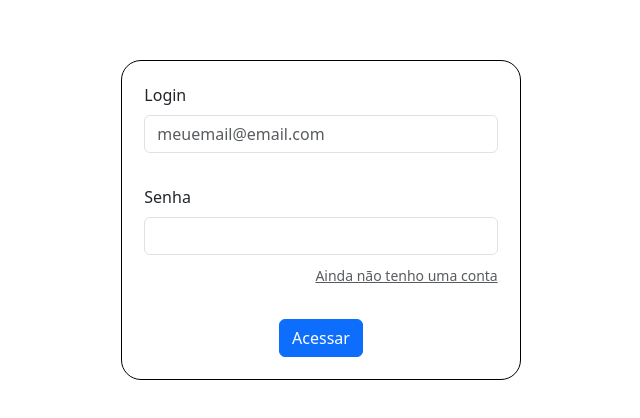
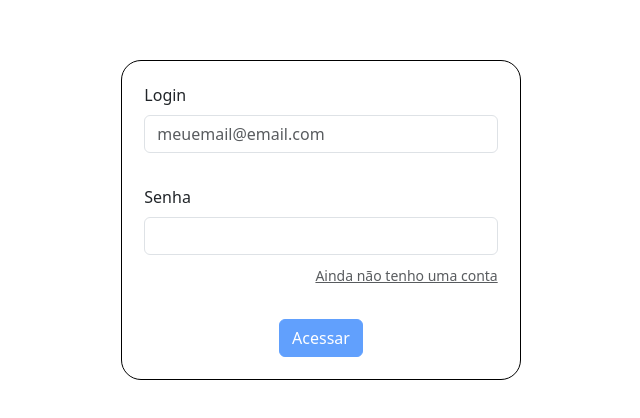
Before and after one commit to ErikAndersonLM/library-app, an Angular app in the folder library-app/: page / in a window 1280 px wide. Shown: the part 180-598 px from the top of the page, without its empty margins (319-959 px from the left). Built offline with nearby package versions, Linux system fonts and the light colour scheme.

Commit message:
login button validation

```diff
--- a/library-app/src/app/pages/user/login/login.component.html
+++ b/library-app/src/app/pages/user/login/login.component.html
@@ -17,7 +17,7 @@
       </div>
 
       <div class="btn-login text-center">
-          <button type="button" class="btn btn-primary" (click)="login()">Acessar</button>
+          <button type="button" class="btn btn-primary" [disabled]="!formLogin.valid" (click)="login()">Acessar</button>
       </div>
     </form>
   </div>
```
